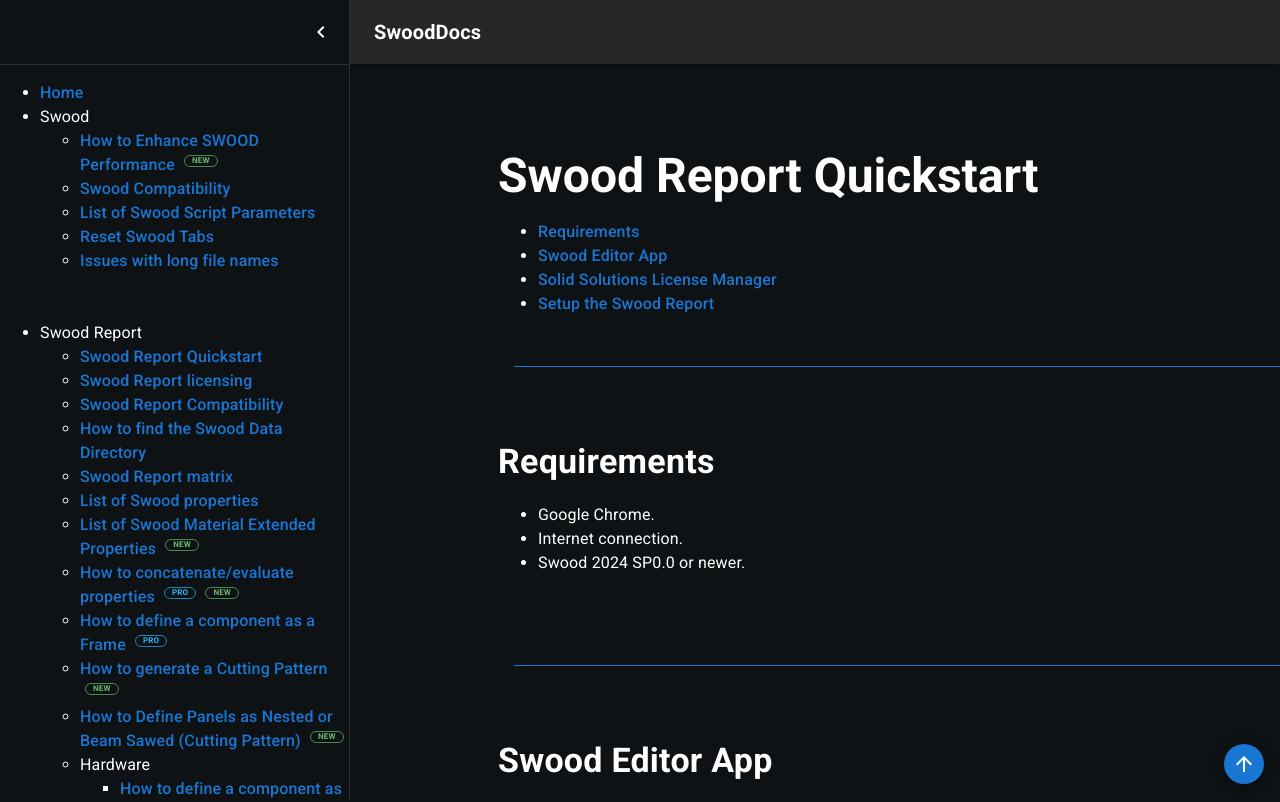
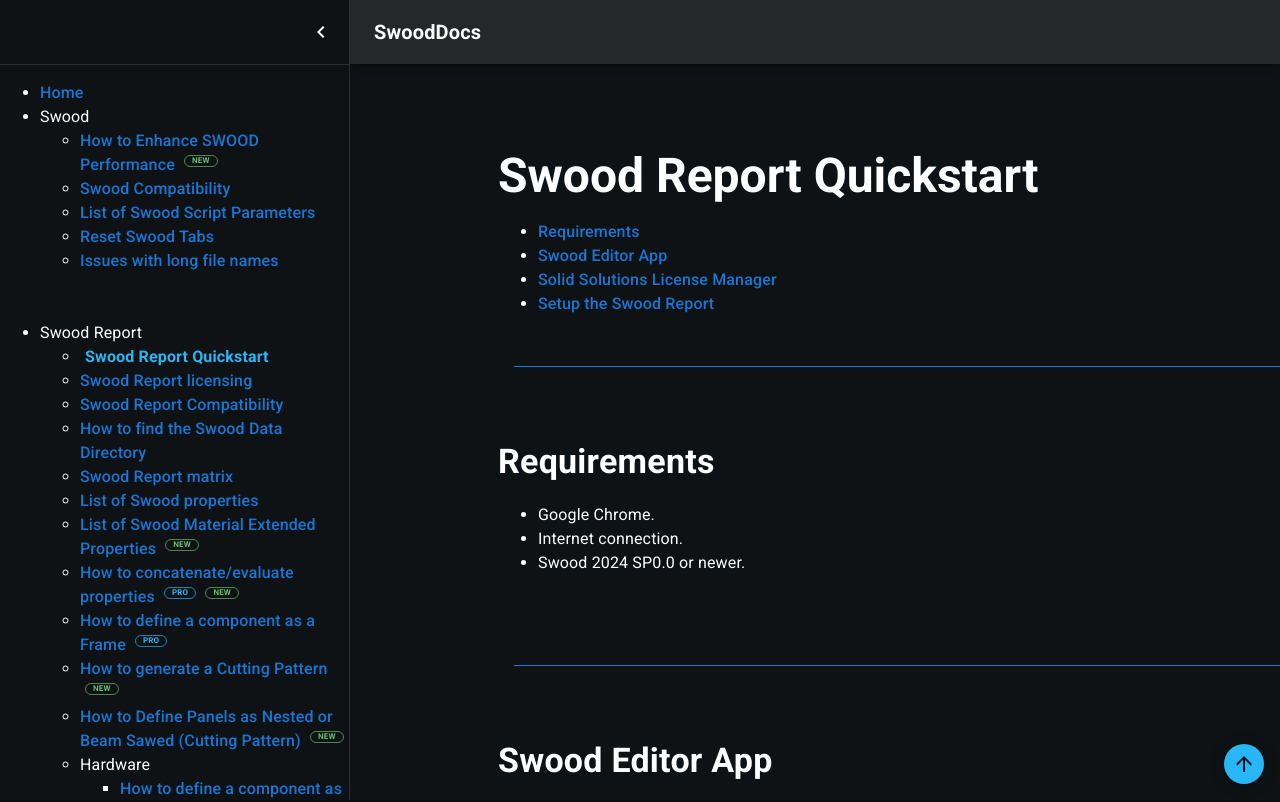
Before and after one commit to SolidSolutionsLtd/SwoodDocs, a React (Vite) app: page /SwoodDocs/SwoodReportQuickstart in a window 1280 px wide. Shown: the top 802 px of the page. Built offline with nearby package versions, Linux system fonts and the light colour scheme.

Commit message:
minor changes to layout

```diff
--- a/src/App.css
+++ b/src/App.css
@@ -164,3 +164,9 @@
 	font-weight: bold;
 	font-style: italic;
 }
+
+.active {
+	font-weight: bold;
+	color: rgb(41, 182, 246);
+	padding: 5px;
+}
--- a/src/components/ScrollToTopButton.tsx
+++ b/src/components/ScrollToTopButton.tsx
@@ -11,7 +11,7 @@
 
 	return (
 		<Fab
-			color="primary"
+			color="info"
 			aria-label="scroll back to top"
 			onClick={scrollToTop}
 			size="small"
--- a/src/pages/HardwareLength.tsx
+++ b/src/pages/HardwareLength.tsx
@@ -30,7 +30,7 @@
 				<Typography>
 					When a hardware component has a Length custom property, the report will automatically include this value in the <span className="highlight">Name</span> property, as demonstrated below.
 				</Typography>
-				<ImageComponent source="./images/HardwareLengthTable.png" size="200px" />
+				<ImageComponent source="./images/HardwareLengthTable.png" size="150px" />
 			</Section>
 		</>
 	)
--- a/src/pages/Matrix.tsx
+++ b/src/pages/Matrix.tsx
@@ -13,7 +13,7 @@
 export const Matrix = () => {
 	return (
 		<>
-			<PageTitle title="Matrix" />
+			<PageTitle title="Swood Report Matrix" />
 			<SectionDivider />
 
 			<BasicTable columns={columns} data={MatrixVariables} />
--- a/src/pages/NestedCuttingPattern.tsx
+++ b/src/pages/NestedCuttingPattern.tsx
@@ -72,7 +72,7 @@
 					</li>
 					<li>Save your settings.</li>
 				</ol>
-				<ImageComponent source="./images/NestedOrBeamSawDisableCuttingPattern.png" size="600px" />
+				<ImageComponent source="./images/NestedOrBeamSawDisableCuttingPattern.png" size="500px" />
 			</Section>
 
 			<Section id="EnableNesting" title="Enabling Panels in Nesting">
--- a/src/pages/SwoodUtils.tsx
+++ b/src/pages/SwoodUtils.tsx
@@ -187,17 +187,17 @@
 						Flat IDs
 					</Typography>
 					<Typography>Flat IDs assign sequential IDs to panels.</Typography>
-					<ImageComponent source="./images/SwoodUtils/Flat.png" size="600px" />
+					<ImageComponent source="./images/SwoodUtils/Flat.png" size="500px" />
 
 					<Typography>
 						Flat IDs also assign sequential IDs to Frames. To view the table below you must click on the <span className="highlight">Assemblies</span> tab.
 					</Typography>
-					<ImageComponent source="./images/SwoodUtils/FlatAssemblies.png" size="450px" />
+					<ImageComponent source="./images/SwoodUtils/FlatAssemblies.png" size="350px" />
 
 					<Typography variant="h6" id="Nested">
 						Nested IDs
 					</Typography>
-					<ImageComponent source="./images/SwoodUtils/Nested.png" size="600px" />
+					<ImageComponent source="./images/SwoodUtils/Nested.png" size="500px" />
 					<Typography>Nested IDs also assign sequential IDs, but includes a reference to the parent frame.</Typography>
 				</Box>
 			</Section>
@@ -471,7 +471,7 @@
 
 			<Section id="Colours" title="Table Row Colours">
 				<Typography>Rows are colour coded to easily identify the different types of components. See example below for legend.</Typography>
-				<ImageComponent source="./images/SwoodUtils/Colours.png" size="450px" />
+				<ImageComponent source="./images/SwoodUtils/Colours.png" size="350px" />
 
 				<Box className="SubSection">
 					<ol>
```
